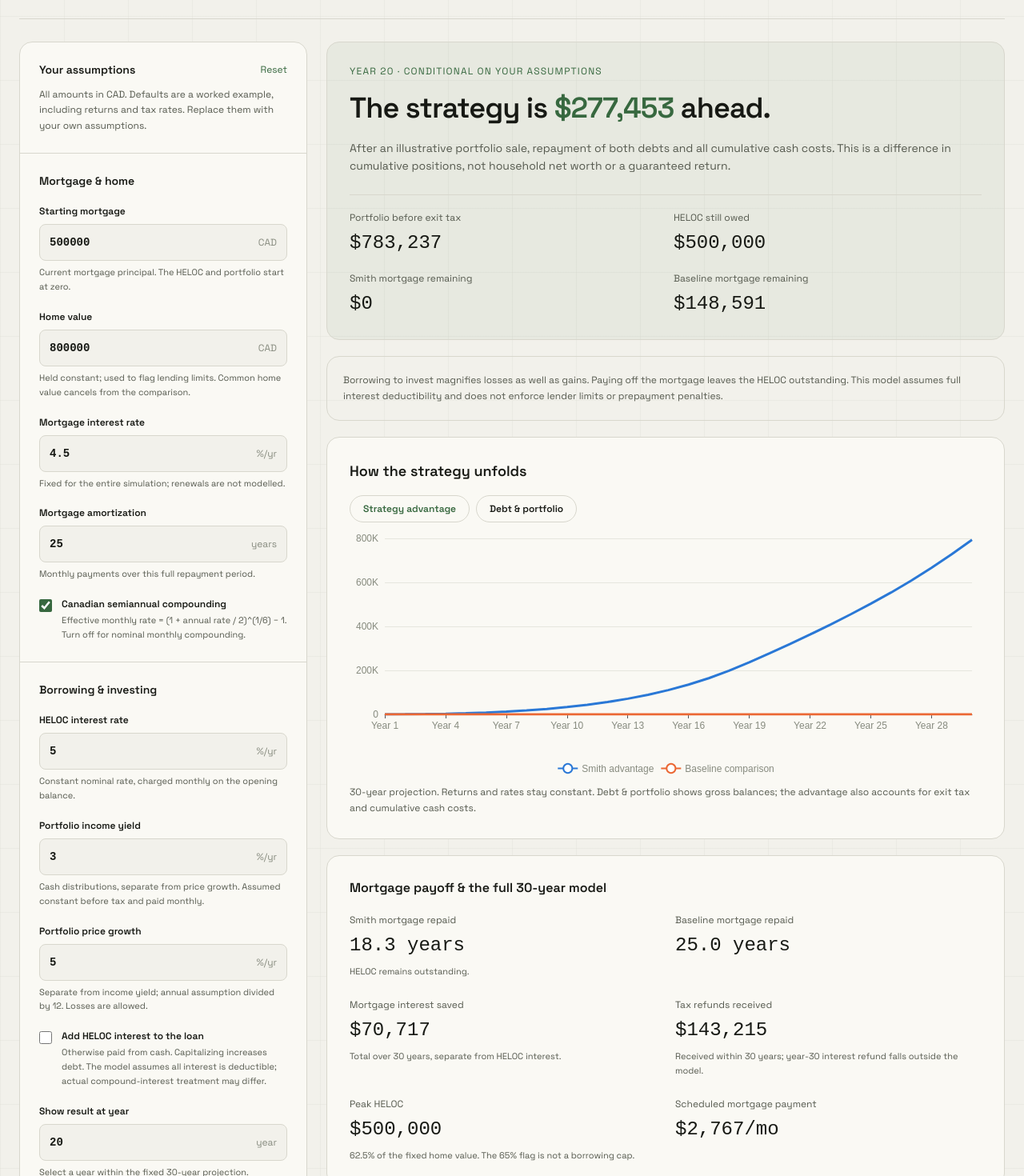
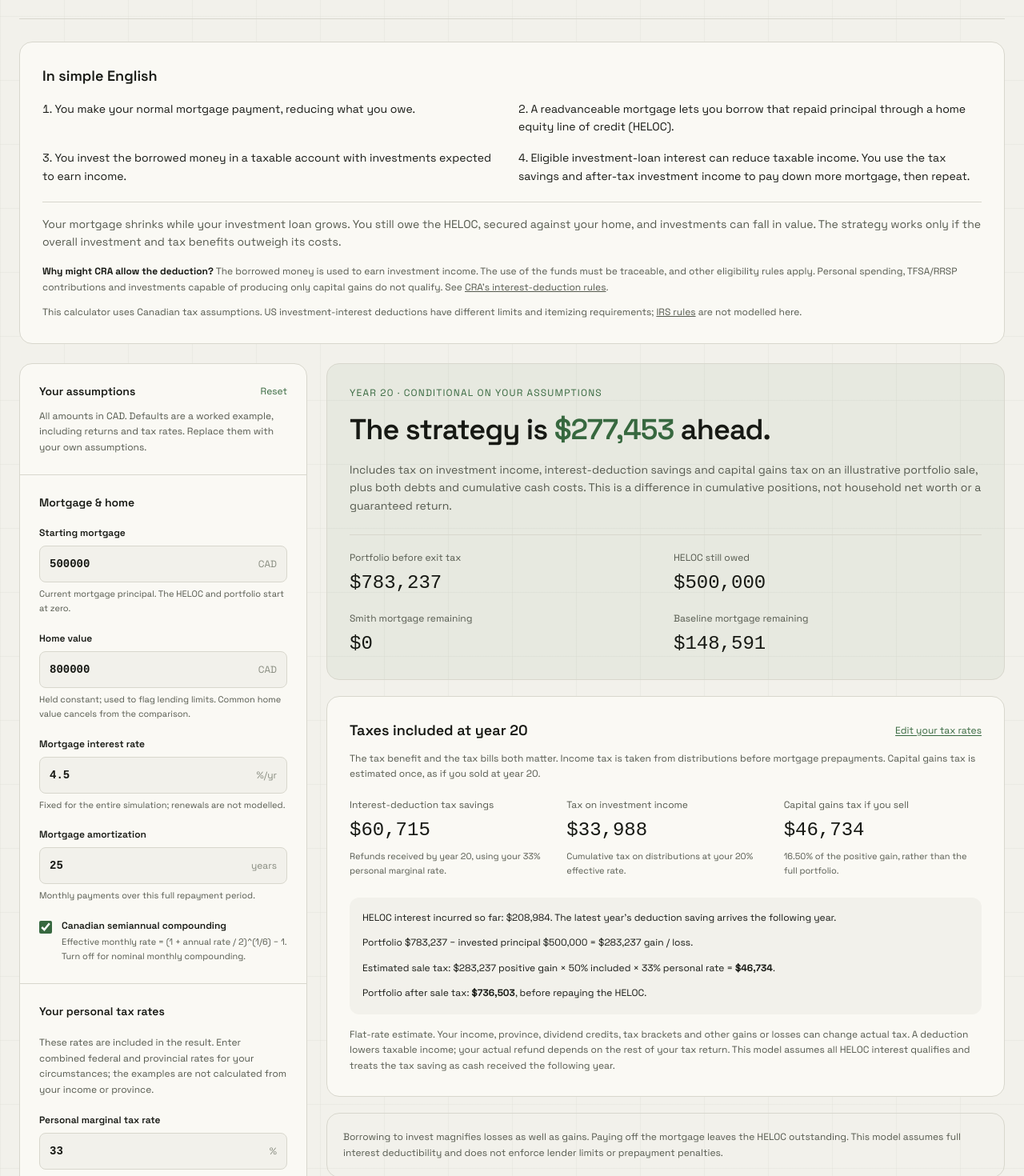
Before and after one commit to cakunalkapoor/finance-with-kunal, a Next.js app: page /decisions/smith-manoeuvre in a window 1280 px wide. Shown: the part 300-1770 px from the top of the page at 80% size. Built offline with nearby package versions, Linux system fonts and the light colour scheme; no server answers.

Commit message:
Explain Smith Manoeuvre and surface its tax assumptions

```diff
--- a/src/components/decisions/SmithManoeuvre.tsx
+++ b/src/components/decisions/SmithManoeuvre.tsx
@@ -23,7 +23,19 @@ export default function SmithManoeuvre() {
     <SimulationField key={key} id={`smith-${key}`} label={label} unit={unit} hint={hint} value={x[key]} min={min} max={max} step={step} onChange={v => setX(p => ({ ...p, [key]: v ?? NaN }))} />;
   const selected = result?.headline;
   const final = result?.months.at(-1);
-  return <SimulationShell title="The Smith Manoeuvre" intro="Explore borrowing back repaid mortgage principal to invest. Compare the investment portfolio, remaining debt and cash costs with a mortgage paid on schedule.">
+  return <SimulationShell title="The Smith Manoeuvre" intro="Use repaid mortgage principal to borrow and invest. See how investment returns, borrowing costs and your taxes change the outcome.">
+    <section className={`${panel} mb-6`}>
+      <h2 className="text-lg font-semibold">In simple English</h2>
+      <ol className="mt-4 grid list-inside list-decimal gap-4 text-sm leading-relaxed sm:grid-cols-2">
+        <li>You make your normal mortgage payment, reducing what you owe.</li>
+        <li>A readvanceable mortgage lets you borrow that repaid principal through a home equity line of credit (HELOC).</li>
+        <li>You invest the borrowed money in a taxable account with investments expected to earn income.</li>
+        <li>Eligible investment-loan interest can reduce taxable income. You use the tax savings and after-tax investment income to pay down more mortgage, then repeat.</li>
+      </ol>
+      <p className="mt-5 border-t border-space-border pt-4 text-sm leading-relaxed text-text-secondary">Your mortgage shrinks while your investment loan grows. You still owe the HELOC, secured against your home, and investments can fall in value. The strategy works only if the overall investment and tax benefits outweigh its costs.</p>
+      <p className="mt-4 text-xs leading-relaxed text-text-secondary"><strong className="text-text-primary">Why might CRA allow the deduction?</strong> The borrowed money is used to earn investment income. The use of the funds must be traceable, and other eligibility rules apply. Personal spending, TFSA/RRSP contributions and investments capable of producing only capital gains do not qualify. See <a className="underline" href="https://www.canada.ca/en/revenue-agency/services/tax/individuals/topics/about-your-tax-return/tax-return/completing-a-tax-return/deductions-credits-expenses/line-22100-carrying-charges-interest-expenses.html" target="_blank" rel="noopener noreferrer">CRA’s interest-deduction rules</a>.</p>
+      <p className="mt-3 text-xs leading-relaxed text-text-secondary">This calculator uses Canadian tax assumptions. US investment-interest deductions have different limits and itemizing requirements; <a className="underline" href="https://www.irs.gov/publications/p550" target="_blank" rel="noopener noreferrer">IRS rules</a> are not modelled here.</p>
+    </section>
     <div className="grid items-start gap-6 lg:grid-cols-[360px_minmax(0,1fr)]">
       <aside className="order-2 min-w-0 rounded-2xl border border-space-border bg-space-card lg:order-1">
         <div className="border-b border-space-border p-6"><div className="flex items-center justify-between gap-3"><h2 className="text-sm font-semibold">Your assumptions</h2><button type="button" className="text-xs text-neon-cyan" onClick={() => setX({ ...DEFAULT_SMITH })}>Reset</button></div><p className="mt-3 text-xs leading-relaxed text-text-secondary">All amounts in CAD. Defaults are a worked example, including returns and tax rates. Replace them with your own assumptions.</p></div>
@@ -34,6 +46,14 @@ export default function SmithManoeuvre() {
           {field("amortization", "Mortgage amortization", "years", "Monthly payments over this full repayment period.", 1, 30, 1)}
           <SimulationToggle label="Canadian semiannual compounding" hint="Effective monthly rate = (1 + annual rate / 2)^(1/6) − 1. Turn off for nominal monthly compounding." checked={x.semiannual} onChange={semiannual => setX(p => ({ ...p, semiannual }))} />
         </section>
+        <section id="smith-taxes" className="scroll-mt-24 space-y-5 border-b border-space-border p-6"><h3 className="text-sm font-semibold">Your personal tax rates</h3>
+          <p className="text-xs leading-relaxed text-text-secondary">These rates are included in the result. Enter combined federal and provincial rates for your circumstances; the examples are not calculated from your income or province.</p>
+          {field("marginalTax", "Personal marginal tax rate", "%", "Used for the tax saving on eligible HELOC interest. A 33% rate means a $33 saving per $100 of deductible interest.")}
+          {field("incomeTax", "Effective tax on investment income", "%", "Tax as a share of cash distributions. Interest and different dividends can have different tax treatment; enter a blended effective rate for your portfolio.")}
+          {field("gainsTax", "Personal tax rate when you sell", "%", "Applied to the taxable portion of gains on an illustrative sale. It can differ from your current rate, for example in retirement.")}
+          {field("inclusion", "Capital gain included in taxable income", "%", "50% means half of a positive gain is taxed at your sale-year personal rate. Editable assumption; losses receive no automatic tax credit.")}
+          <p className="rounded-lg bg-space-void p-3 text-xs leading-relaxed">Effective tax on a positive capital gain: {Number.isFinite(x.inclusion * x.gainsTax) ? `${(x.inclusion * x.gainsTax / 100).toFixed(2)}%` : "—"}. Calculated as {Number.isFinite(x.inclusion) ? x.inclusion : "—"}% included × {Number.isFinite(x.gainsTax) ? x.gainsTax : "—"}% personal tax rate.</p>
+        </section>
         <section className="space-y-5 border-b border-space-border p-6"><h3 className="text-sm font-semibold">Borrowing & investing</h3>
           {field("helocRate", "HELOC interest rate", "%/yr", "Constant nominal rate, charged monthly on the opening balance.")}
           {field("yield", "Portfolio income yield", "%/yr", "Cash distributions, separate from price growth. Assumed constant before tax and paid monthly.")}
@@ -41,11 +61,7 @@ export default function SmithManoeuvre() {
           <SimulationToggle label="Add HELOC interest to the loan" hint="Otherwise paid from cash. Capitalizing increases debt. The model assumes all interest is deductible; actual compound-interest treatment may differ." checked={x.capitalizeInterest} onChange={capitalizeInterest => setX(p => ({ ...p, capitalizeInterest }))} />
           {field("headlineYear", "Show result at year", "year", "Select a year within the fixed 30-year projection.", 1, 30, 1)}
         </section>
-        <details className="p-6"><summary className="cursor-pointer text-sm font-semibold">Tax & prepayment assumptions</summary><div className="mt-5 space-y-5">
-          {field("incomeTax", "Tax on portfolio income", "%", "Flat effective rate on the monthly cash distributions.")}
-          {field("marginalTax", "Marginal rate for interest deduction", "%", "Assumed tax saving on the prior year’s full HELOC interest.")}
-          {field("gainsTax", "Tax rate on taxable capital gains", "%", "Applied to the included portion of positive unrealized gains on an illustrative sale.")}
-          {field("inclusion", "Capital gains inclusion", "%", "Editable modelling assumption, not a statement of current tax law. No tax credit is assigned to losses.")}
+        <details className="p-6"><summary className="cursor-pointer text-sm font-semibold">Prepayments & refund timing</summary><div className="mt-5 space-y-5">
           {field("prepayShare", "Income used for mortgage prepayments", "%", "Share of after-tax income; refunds are also applied. Unused cash is retained without earning returns.")}
           {field("refundMonth", "Annual tax refund month", "1–12", "April = 4. Month 1 starts a tax year. No refund in year 1; prior-year interest is refunded once in the chosen month.", 1, 12, 1)}
         </div></details>
@@ -56,13 +72,29 @@ export default function SmithManoeuvre() {
           <section className={panel} style={{ background: "var(--color-wash)" }} aria-live="polite">
             <p className="text-xs uppercase tracking-widest text-neon-cyan">Year {x.headlineYear} · Conditional on your assumptions</p>
             <h2 className="mt-4 text-3xl font-semibold leading-tight tracking-tight sm:text-4xl">{Math.abs(selected.advantage) < 1 ? "The two paths are about equal." : <>The strategy is <span className="text-neon-cyan">{money(Math.abs(selected.advantage))}</span> {selected.advantage >= 0 ? "ahead" : "behind"}.</>}</h2>
-            <p className="mt-4 text-sm leading-relaxed text-text-secondary">After an illustrative portfolio sale, repayment of both debts and all cumulative cash costs. This is a difference in cumulative positions, not household net worth or a guaranteed return.</p>
+            <p className="mt-4 text-sm leading-relaxed text-text-secondary">Includes tax on investment income, interest-deduction savings and capital gains tax on an illustrative portfolio sale, plus both debts and cumulative cash costs. This is a difference in cumulative positions, not household net worth or a guaranteed return.</p>
             <div className="mt-6 grid grid-cols-2 gap-5 border-t border-space-border pt-5">
               <SimulationMetric label="Portfolio before exit tax" value={money(selected.portfolio)} />
               <SimulationMetric label="HELOC still owed" value={money(selected.heloc)} />
               <SimulationMetric label="Smith mortgage remaining" value={money(selected.mortgage)} />
               <SimulationMetric label="Baseline mortgage remaining" value={money(selected.baselineMortgage)} />
             </div>
+          </section>
+          <section className={panel} aria-labelledby="smith-tax-impact">
+            <div className="flex flex-wrap items-center justify-between gap-3"><h3 id="smith-tax-impact" className="text-lg font-semibold">Taxes included at year {x.headlineYear}</h3><a href="#smith-taxes" className="text-xs text-neon-cyan underline underline-offset-2">Edit your tax rates</a></div>
+            <p className="mt-3 text-xs leading-relaxed text-text-secondary">The tax benefit and the tax bills both matter. Income tax is taken from distributions before mortgage prepayments. Capital gains tax is estimated once, as if you sold at year {x.headlineYear}.</p>
+            <div className="mt-5 grid gap-6 sm:grid-cols-3">
+              <SimulationMetric label="Interest-deduction tax savings" value={money(selected.refundsReceived)} note={`Refunds received by year ${x.headlineYear}, using your ${x.marginalTax}% personal marginal rate.`} />
+              <SimulationMetric label="Tax on investment income" value={money(selected.cumulativeIncomeTax)} note={`Cumulative tax on distributions at your ${x.incomeTax}% effective rate.`} />
+              <SimulationMetric label="Capital gains tax if you sell" value={money(selected.exitTax)} note={`${(x.inclusion * x.gainsTax / 100).toFixed(2)}% of the positive gain, rather than the full portfolio.`} />
+            </div>
+            <div className="mt-6 space-y-3 rounded-xl bg-space-void p-4 text-xs leading-relaxed">
+              <p>HELOC interest incurred so far: {money(selected.cumulativeHelocInterest)}. The latest year’s deduction saving arrives the following year.</p>
+              <p>Portfolio {money(selected.portfolio)} − invested principal {money(selected.costBasis)} = {money(selected.portfolio - selected.costBasis)} gain / loss.</p>
+              <p>Estimated sale tax: {money(Math.max(0, selected.portfolio - selected.costBasis))} positive gain × {x.inclusion}% included × {x.gainsTax}% personal rate = <strong>{money(selected.exitTax)}</strong>.</p>
+              <p>Portfolio after sale tax: <strong>{money(selected.portfolio - selected.exitTax)}</strong>, before repaying the HELOC.</p>
+            </div>
+            <p className="mt-4 text-xs leading-relaxed text-text-secondary">Flat-rate estimate. Your income, province, dividend credits, tax brackets and other gains or losses can change actual tax. A deduction lowers taxable income; your actual refund depends on the rest of your tax return. This model assumes all HELOC interest qualifies and treats the tax saving as cash received the following year.</p>
           </section>
           <div className="rounded-2xl border border-space-border p-5 text-xs leading-relaxed text-text-secondary">Borrowing to invest magnifies losses as well as gains. Paying off the mortgage leaves the HELOC outstanding. This model assumes full interest deductibility and does not enforce lender limits or prepayment penalties.</div>
           {x.capitalizeInterest && <p role="status" className="rounded-2xl border border-neon-purple p-5 text-xs leading-relaxed">Capitalized interest is treated as fully deductible in this simplified model, including interest on interest. CRA rules can require compound interest to be paid before deduction. This option may overstate tax refunds.</p>}
@@ -85,10 +117,11 @@ export default function SmithManoeuvre() {
         </>}
         <details className={panel}><summary className="cursor-pointer font-semibold">How the calculation works</summary><div className="mt-4 space-y-3 text-xs leading-relaxed text-text-secondary">
           <p>Each month, mortgage principal repaid through the scheduled payment and prepayments is borrowed back and invested at month-end. Opening portfolio balances earn income and price growth. Income is taxed, then the selected share and the annual refund prepay the mortgage. HELOC interest uses its opening balance.</p>
-          <p>Refunds equal the prior tax year’s interest multiplied by the marginal rate and arrive in the chosen month. The simulation starts in January. Tax rates and inclusion are editable assumptions. No tax benefit is assigned to an investment loss.</p>
+          <p>Refunds equal the prior tax year’s interest multiplied by the marginal rate and arrive in the chosen month. The simulation starts in January. Cash investment income is reduced by the entered effective income-tax rate. On an illustrative exit, positive portfolio value above invested principal is multiplied by the inclusion share and sale-year personal rate. Exit tax is a snapshot liability, not an annual sale or recurring charge. Rates stay flat; provincial brackets, dividend gross-ups/credits, foreign withholding and loss offsets are not calculated separately.</p>
           <p>Smith position = portfolio − illustrative exit tax − HELOC − mortgage − cumulative external cash − cumulative scheduled mortgage payments. External cash = prepayments + cash-paid HELOC interest − after-tax income − refunds. Unused income and refunds reduce external cash costs. Baseline position = − remaining mortgage − cumulative payments. Their difference is the reported advantage.</p>
           <p>The home value is held flat and cancels between paths. Freed mortgage payments and retained cash earn no investment return. Rates and returns are constant; fees, penalties, rate renewals and lender restrictions are excluded. The 65% HELOC and 80% combined-debt limits are flags only.</p>
           <p>Interest deductibility depends on the use and tracing of borrowed funds, among other requirements. Capitalizing interest does not establish eligibility. See <a className="underline" href="https://www.canada.ca/en/revenue-agency/services/tax/technical-information/income-tax/income-tax-folios-index/series-3-property-investments-savings-plans/series-3-property-investments-savings-plan-folio-6-interest/income-tax-folio-s3-f6-c1-interest-deductibility.html" target="_blank" rel="noopener noreferrer">CRA’s interest deductibility guidance</a> and <a className="underline" href="https://www.canada.ca/en/financial-consumer-agency/services/mortgages/home-equity-line-credit.html" target="_blank" rel="noopener noreferrer">FCAC’s HELOC guide</a>.</p>
+          <p>CRA explains <a className="underline" href="https://www.canada.ca/en/revenue-agency/services/tax/individuals/topics/about-your-tax-return/tax-return/completing-a-tax-return/deductions-credits-expenses/line-22100-carrying-charges-interest-expenses.html" target="_blank" rel="noopener noreferrer">interest deductions</a>, <a className="underline" href="https://www.canada.ca/en/revenue-agency/services/tax/individuals/topics/about-your-tax-return/tax-return/completing-a-tax-return/personal-income/line-12700-capital-gains/calculating-reporting-your-capital-gains-losses.html" target="_blank" rel="noopener noreferrer">capital gains and inclusion</a>, and <a className="underline" href="https://www.canada.ca/en/revenue-agency/services/tax/individuals/topics/about-your-tax-return/tax-return/completing-a-tax-return/deductions-credits-expenses/line-40425-federal-dividend-tax-credit.html" target="_blank" rel="noopener noreferrer">Canadian dividend tax credits</a>. The 50% inclusion default is an editable planning assumption, not a tax-law forecast over 30 years. Interest on money borrowed for registered accounts such as a TFSA or RRSP is not deductible; investments that can produce only capital gains do not satisfy CRA’s income-earning test.</p>
           <p>Illustrative planning only, not tax, legal or investment advice. Confirm your circumstances with your lender and tax adviser. Calculator inputs are not saved or transmitted.</p>
         </div></details>
       </div>
--- a/src/lib/smith-manoeuvre.ts
+++ b/src/lib/smith-manoeuvre.ts
@@ -37,7 +37,11 @@ export interface SmithMonth {
   prepayment: number;
   reborrowed: number;
   helocInterest: number;
+  grossIncome: number;
+  incomeTaxPaid: number;
   afterTaxIncome: number;
+  cumulativeIncomeTax: number;
+  cumulativeHelocInterest: number;
   refund: number;
   extraCash: number;
   cumulativeExtraCash: number;
@@ -71,13 +75,16 @@ export function modelSmith(x: SmithInputs) {
   let mortgage = x.mortgage, baselineMortgage = x.mortgage, heloc = 0, portfolio = 0, costBasis = 0;
   let paid = 0, baselinePaid = 0, cumulativeExtraCash = 0, mortgageInterestPaid = 0, baselineInterestPaid = 0;
   let yearInterest = 0, priorYearInterest = 0, refundsReceived = 0, peakHeloc = 0, peakCombinedDebt = x.mortgage;
+  let cumulativeIncomeTax = 0, cumulativeHelocInterest = 0;
   let smithPayoff: number | null = x.mortgage === 0 ? 0 : null;
   let baselinePayoff: number | null = x.mortgage === 0 ? 0 : null;
   const months: SmithMonth[] = [];
   for (let month = 1; month <= 360; month++) {
     if ((month - 1) % 12 === 0) { priorYearInterest = yearInterest; yearInterest = 0; }
     const refund = (month - 1) % 12 + 1 === x.refundMonth ? priorYearInterest * x.marginalTax / 100 : 0;
-    const afterTaxIncome = portfolio * x.yield / 1200 * (1 - x.incomeTax / 100);
+    const grossIncome = portfolio * x.yield / 1200;
+    const afterTaxIncome = grossIncome * (1 - x.incomeTax / 100);
+    const incomeTaxPaid = grossIncome - afterTaxIncome;
     const interest = mortgage * mr;
     const scheduled = Math.min(payment, mortgage + interest);
     const prepayment = Math.max(0, Math.min(mortgage + interest - scheduled, afterTaxIncome * x.prepayShare / 100 + refund));
@@ -90,6 +97,8 @@ export function modelSmith(x: SmithInputs) {
     portfolio = portfolio * (1 + x.growth / 1200) + reborrowed;
     costBasis += reborrowed;
     yearInterest += helocInterest;
+    cumulativeHelocInterest += helocInterest;
+    cumulativeIncomeTax += incomeTaxPaid;
     refundsReceived += refund;
     // Negative extra cash represents retained income/refunds, without further investment returns.
     const extraCash = prepayment + (x.capitalizeInterest ? 0 : helocInterest) - afterTaxIncome - refund;
@@ -108,7 +117,8 @@ export function modelSmith(x: SmithInputs) {
     peakHeloc = Math.max(peakHeloc, heloc);
     peakCombinedDebt = Math.max(peakCombinedDebt, heloc + mortgage);
     months.push({ month, mortgage, baselineMortgage, heloc, portfolio, costBasis, exitTax,
-      payment: scheduled, baselinePayment, prepayment, reborrowed, helocInterest, afterTaxIncome,
+      payment: scheduled, baselinePayment, prepayment, reborrowed, helocInterest, grossIncome, incomeTaxPaid, afterTaxIncome,
+      cumulativeIncomeTax, cumulativeHelocInterest,
       refund, extraCash, cumulativeExtraCash, mortgageInterestPaid, baselineInterestPaid,
       refundsReceived, smithPosition, baselinePosition, advantage: smithPosition - baselinePosition });
   }
@@ -121,6 +131,9 @@ export function smithCsv(x: SmithInputs): string {
   const keys = Object.keys(r.months[0]) as (keyof SmithMonth)[];
   return ["Smith Manoeuvre · illustrative model,CAD", "Assumption,Value", ...Object.entries(x).map(([k,v]) => `${k},${v}`),
     "Method,360 months; opening-balance returns; month-end advances; prior-year interest refund",
+    "Income tax,Monthly gross cash distributions times incomeTax; net distributions available for prepayment or retained cash",
+    "Interest tax saving,Prior-year HELOC interest times marginalTax; full interest deductibility and sufficient taxable income assumed",
+    "Capital gains tax,Hypothetical sale at each reporting date; positive portfolio gain over cost basis times inclusion times gainsTax; not an annual portfolio withdrawal",
     "Limitations,Constant rates and returns; full interest deductibility assumed; lending caps flagged but not enforced; no return on retained cash or freed payments; no loss tax credit",
     "Tax caveat,Capitalized interest deduction is a simplifying assumption; compound interest may require payment; verify eligibility with a tax adviser",
     "Position,Portfolio less exit tax and all debt and cumulative external cash and scheduled payments; common home value excluded",
```
Also changed, not shown: 2 other files (tests, documents, lock files or other folders).
